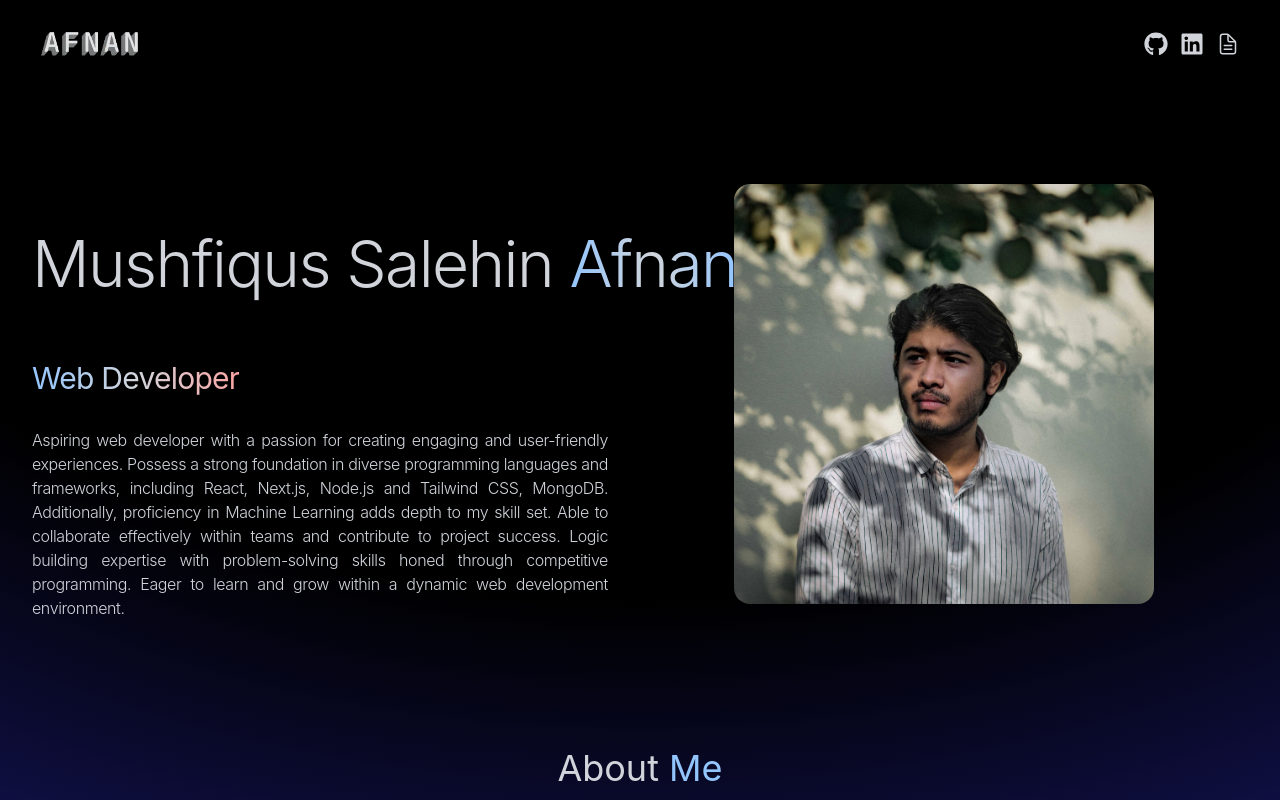
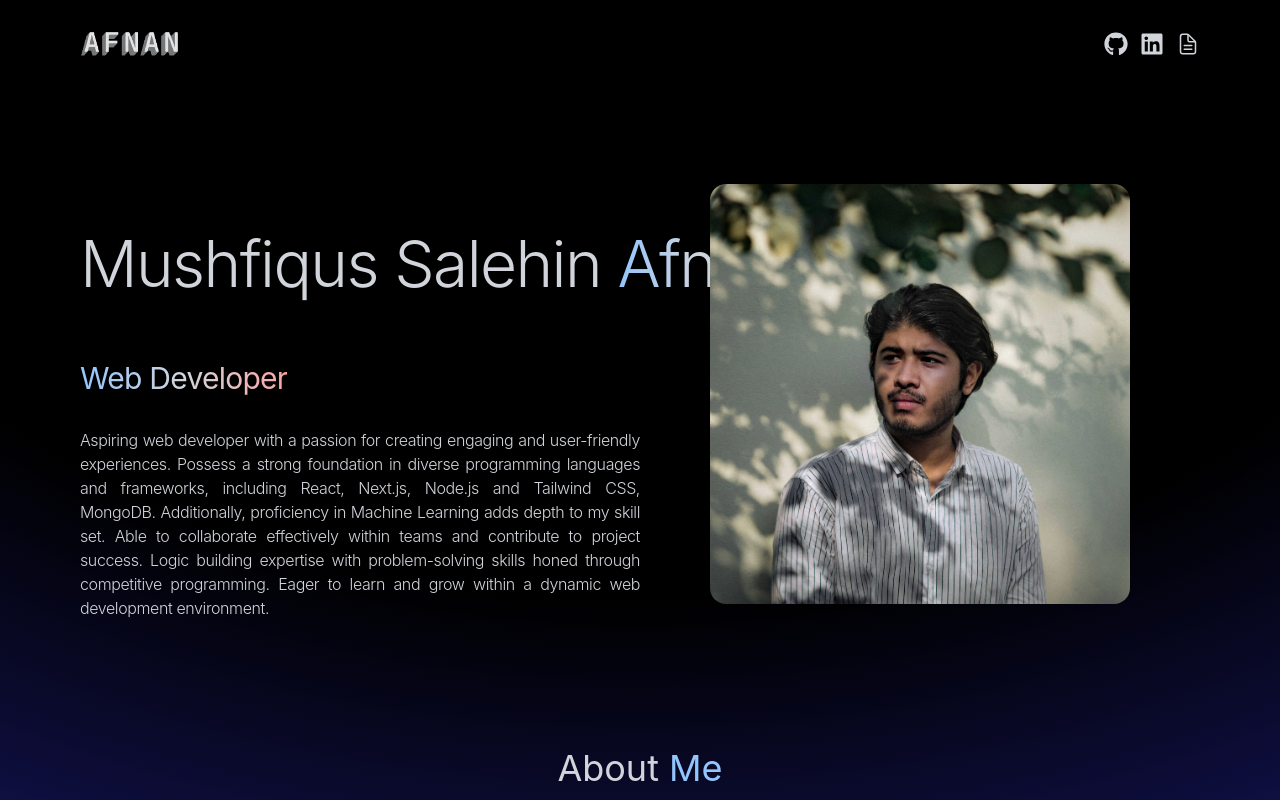
Before and after one commit to salehinafnan/afnan-portfolio, a React (Vite) app: page / in a window 1280 px wide. Shown: the top 800 px of the page. Built offline with nearby package versions, Linux system fonts and the light colour scheme; no server answers; a web font is replaced by a local one.

Commit message:
refactor: Updated margins

```diff
--- a/src/App.jsx
+++ b/src/App.jsx
@@ -13,7 +13,7 @@ const App = () => {
       <div className="fixed top-0 -z-10 h-full w-full">
         <div className="absolute inset-0 -z-10 h-full w-full items-center px-5 py-24 [background:radial-gradient(130%_130%_at_50%_10%,#000_50%,#191970_100%)]"></div>
       </div>
-      <div className="container mx-auto px-8">
+      <div className="container mx-auto px-20">
         <Navbar />
         <Hero />
         <About />
--- a/src/components/Navbar.jsx
+++ b/src/components/Navbar.jsx
@@ -6,12 +6,12 @@ import { motion } from "framer-motion";
 const Navbar = () => {
   return (
     <nav className="my-4 mb-20 flex items-center justify-between py-4">
-      <motion.div whileHover={{ scale: 1.1 }} className="flex flex-shrink-0 items-center ml-2">
+      <motion.div whileHover={{ scale: 1.1 }} className="flex flex-shrink-0 items-center">
         <a href="/">
           <img className="h-4 sm:h-6" src={logo} alt="logo" />
         </a>
       </motion.div>
-      <div className="flex items-center justify-center gap-3 text-xl md:text-2xl mr-2">
+      <div className="flex items-center justify-center gap-3 text-xl md:text-2xl">
         <a href="https://github.com/salehinafnan" target="_blank" rel="noopener noreferrer">
           <motion.div whileHover={{ scale: 1.2 }}>
             <FaGithub />
--- a/src/components/Projects.jsx
+++ b/src/components/Projects.jsx
@@ -45,7 +45,7 @@ function Projects() {
                   className="hover:underline"
                 >
                   {project.title}
-                  <FiExternalLink className="inline-block w-4 h-4 ml-2" />
+                  <FiExternalLink className="inline-block w-4 h-4 mx-1" />
                 </a>
               </h6>
               <p className="mb-4 text-neutral-400 text-justify">{project.description}</p>
--- a/src/components/Publication.jsx
+++ b/src/components/Publication.jsx
@@ -17,9 +17,7 @@ function Publication() {
         {PUBLICATION.map((publication, index) => (
           <div key={index} className="mb-8 flex flex-wrap lg:justify-center">
             <div className="w-full lg:w-1/4">
-              <p className="mb-2 text-sm text-neutral-400">
-                {publication.year}
-              </p>
+              <p className="mb-2 text-sm text-neutral-400">{publication.year}</p>
             </div>
             <div className="w-full max-w-xl lg:w-3/4">
               <h6 className="mb-2 font-semibold">
@@ -32,13 +30,11 @@ function Publication() {
                     className="hover:underline"
                   >
                     {publication.link}
-                    <FiExternalLink className="inline-block ml-1" />
+                    <FiExternalLink className="inline-block w-4 h-4 ml-1" />
                   </a>
                 </span>
               </h6>
-              <p className="mb-4 text-neutral-400 text-justify">
-                {publication.description}
-              </p>
+              <p className="mb-4 text-neutral-400 text-justify">{publication.description}</p>
               <div className="flex flex-wrap">
                 {publication.publisher.map((technology, index) => (
                   <span
```
Also changed, not shown: src/components/Experience.jsx (+2 -6 lines).
